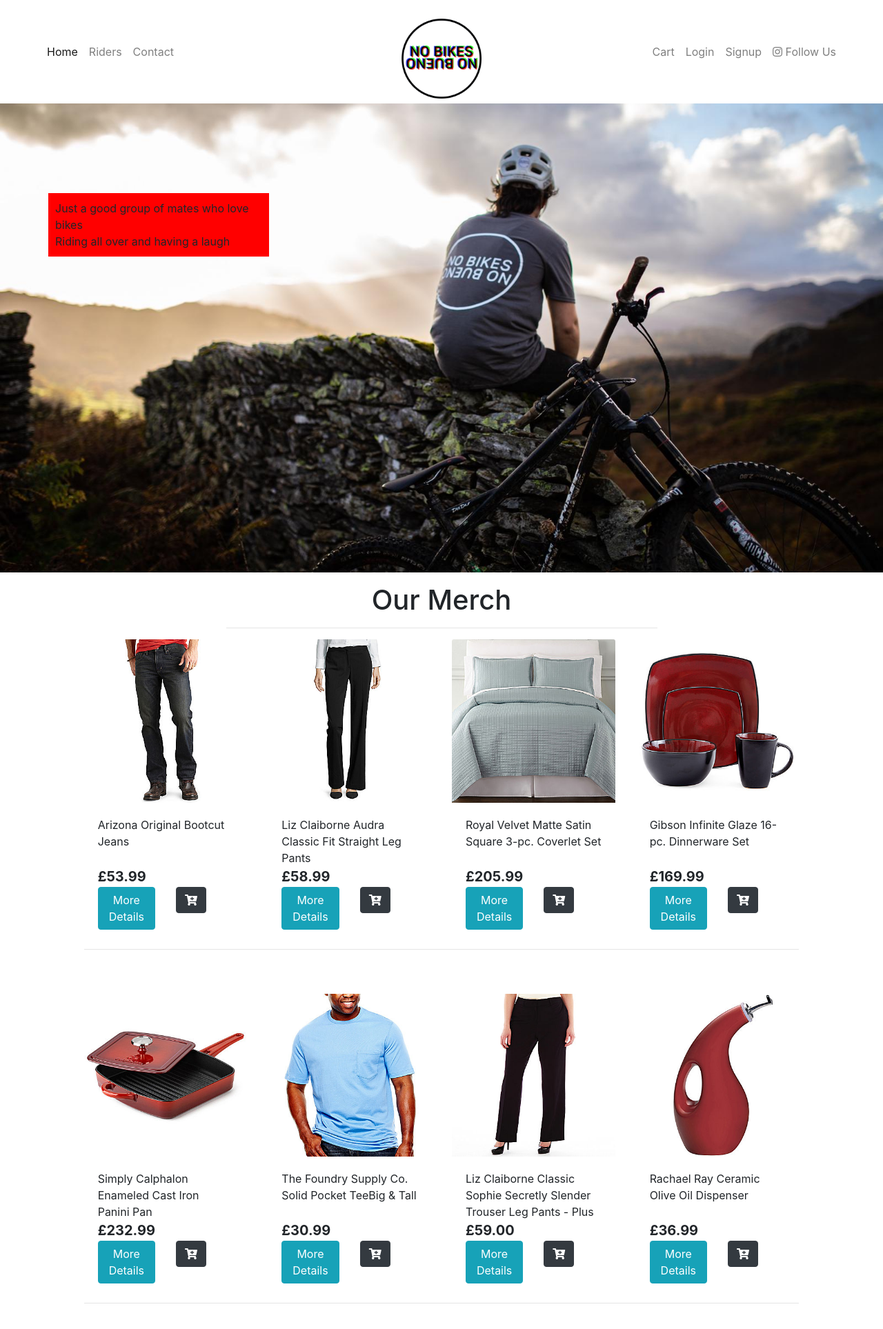
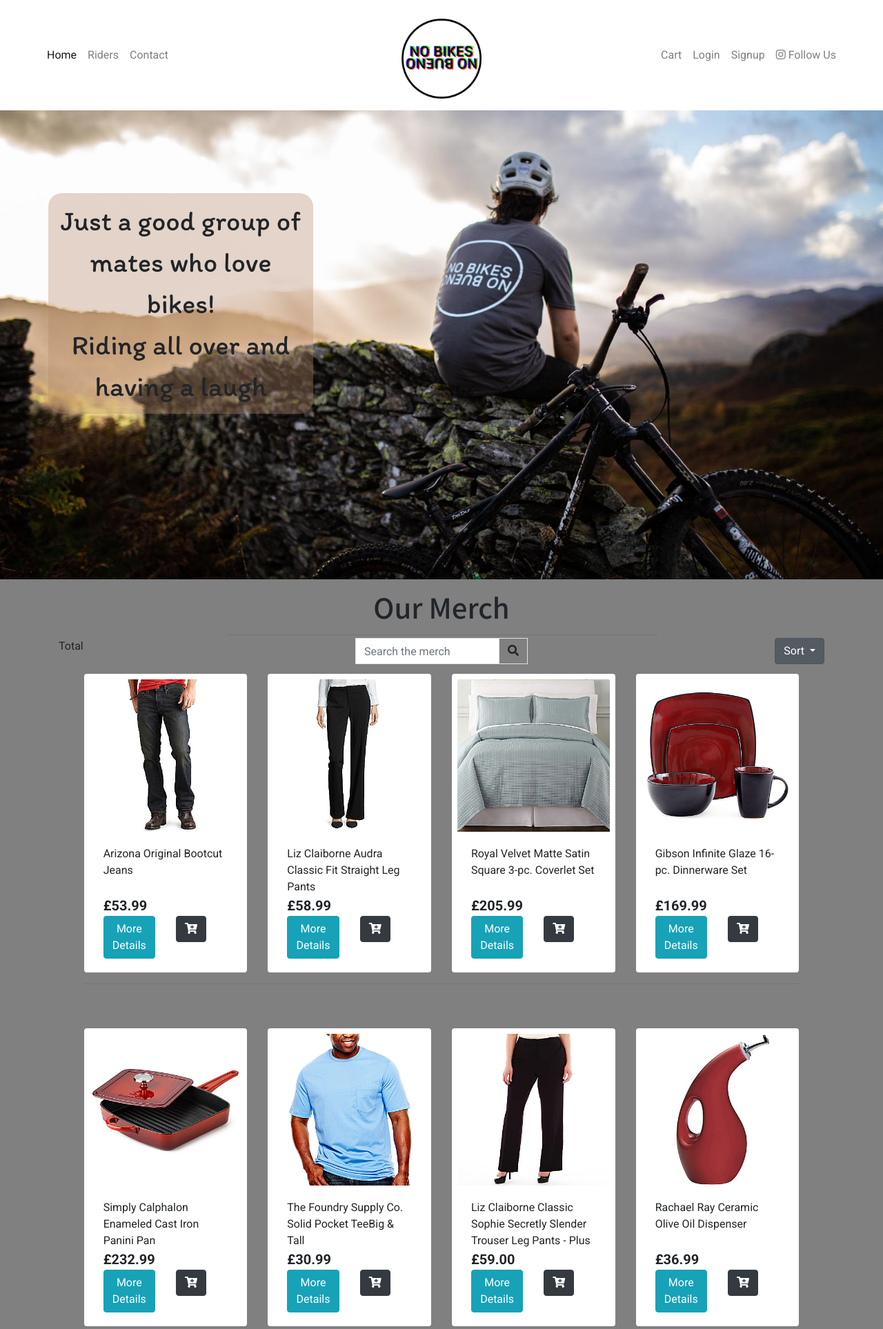
Before and after one commit to jamesigibbs/NoBikesNoBueno, a Django app: page / in a window 1280 px wide. Shown: the top 1927 px of the page at 69% size. Run offline with Django 3.2, Linux system fonts and the light colour scheme; data comes from the database, SQL or seed files in the repository.

Commit message:
Added search bar and sorting dropdown and stated search bar functionality

```diff
--- a/home/templates/home/index.html
+++ b/home/templates/home/index.html
@@ -3,28 +3,67 @@
 
 {% block page_header %}
     <header class="hero">
-        <div class="header-text">
-            Just a good group of mates who love bikes <br>
+        <div class="header-text text-center d-none d-md-block">
+            Just a good group of mates who love bikes! <br>
             Riding all over and having a laugh
         </div>
     </header>
 {% endblock %}
 
 {% block content %}
-    <div class="container-fluid">
+    <!-- Title -->
+    <div class="container-fluid main-content">
         <div class="row">
             <div class="col text-center mt-3">
-                <h1>Our Merch</h1>
+                <h1 class="title">Our Merch</h1>
                 <hr class="w-50 mb-1">
             </div>
         </div>
+
+        <!-- Search Bar Row -->
+        <div class="container">
+            <div class="row">
+                <div class="col-4">
+                    <p>Total</p>
+                </div>
+                <div class="col-md-4 col-12 d-flex justify-content-center">
+                    <form method="GET" action="{% url 'index' %}">
+                        <div class="input-group w-100">
+                            <input class="form-control border border-black rounded-0" type="text" name="q" placeholder="Search the merch">
+                            <div class="input-group-append">
+                                <button class="form-control btn btn-black border border-black rounded-0" type="submit">
+                                    <span class="icon">
+                                        <i class="fas fa-search"></i>
+                                    </span>
+                                </button>
+                            </div>
+                        </div>
+                    </form>
+                </div>
+                <div class="col-4 d-flex justify-content-end">
+                    <div class="dropdown show">
+                        <a class="btn btn-secondary dropdown-toggle" href="#" role="button" id="dropdownMenuLink" data-toggle="dropdown" aria-haspopup="true" aria-expanded="false">
+                            Sort
+                        </a>
+
+                        <div class="dropdown-menu" aria-labelledby="dropdownMenuLink">
+                            <a class="dropdown-item" href="#">Action</a>
+                            <a class="dropdown-item" href="#">Another action</a>
+                            <a class="dropdown-item" href="#">Something else here</a>
+                        </div>
+                    </div>
+                </div>
+            </div>
+        </div>
+
+        <!-- Product Grid -->
         <div class="row">
              <div class="product-container col-10 offset-1">
                 <div class="row mt-1 mb-2"></div>
                 <div class="row">
                     {% for product in products %}
                         <div class="col-sm-6 col-md-6 col-lg-4 col-xl-3">
-                            <div class="card h-100 border-0">
+                            <div class="card p-2 h-100 border-0">
                                 {% if product.image %}
                                     <img class="card-img-top img-fluid" src="{{ product.image.url }}" alt="{{ product.name }}">
                                 {% else %}
--- a/home/views.py
+++ b/home/views.py
@@ -1,4 +1,6 @@
-from django.shortcuts import render, get_object_or_404
+from django.shortcuts import render, redirect, reverse, get_object_or_404
+from django.contrib import messages
+from django.db.models import Q
 from home.models import Product
 # Create your views here.
 
@@ -6,6 +8,14 @@
 def index(request):
     """ A view to render index.html and products in to cards"""
     products = Product.objects.all
+
+    if request.GET:
+        if 'q' in request.GET:
+            query = request.GET['q']
+            if not query:
+                messages.error(request, 'No search criteria found!')
+                return redirect(reverse('products'))
+            queries = Q(name__icontains=query) | Q(description__icontains=query)
 
     context = {
         'products': products,
--- a/static/css/base.css
+++ b/static/css/base.css
@@ -1,8 +1,26 @@
+@import url('https://fonts.googleapis.com/css2?family=Itim&family=Noto+Sans+KR:wght@400;500;700&family=Roboto:wght@400;500;700&display=swap');
+
 html {
     height: 100%;
 }
 
+body {
+    font-family: 'Roboto', sans-serif !important;
+    background-color: grey;
+}
+
+
+
+.title {
+    font-family: 'Noto Sans KR', sans-serif;
+    font-weight: 500;
+}
+
 /* navbar */
+
+.banner {
+    background-color: white;
+}
 
 .navbar-brand img {
     width: 140px;
@@ -17,13 +35,15 @@
 
 .navbar {
     padding: 1em 0 !important;
-    height: 150px;
+    height: 160px;
 }
 
 .navbar-toggler {
     border: none !important;
     outline: none !important;
 }
+
+/* index.html */
 
 .banner {
     padding-left: 60px;
@@ -40,12 +60,22 @@
 }
 
 .header-text {
-    background-color: red;
-    width: 25%;
+    font-family: 'Itim', sans-serif;
+    width: 30%;
     padding: 10px;
     position: absolute;
-    top: 130px;
+    top: 120px;
     left: 70px;
+    font-size: 2.5rem;
+    background: rgba(181,136,104,0.35);
+    border-radius: 20px;
+}
+
+
+/* product.html */
+
+.product-details-container {
+    margin-top: 70px;
 }
 
 /* resposive */
@@ -59,4 +89,18 @@
     .hero {
         height: 35vh;
     }
+
+    .header-text {
+        font-size: 1rem;
+    }
  }
+
+  @media only screen and (max-width: 800px) {
+
+    .header-text {
+        font-size: 0.75rem;
+        position: absolute;
+        top: 65px;
+        left: 35px;
+    }
+ }
--- a/templates/base.html
+++ b/templates/base.html
@@ -75,6 +75,7 @@
                     </li>
                 </ul>
             </div>
+            <hr>
         </nav>
     </div>
 
```
Also changed, not shown: home/templates/home/product.html (+4 -4 lines).
